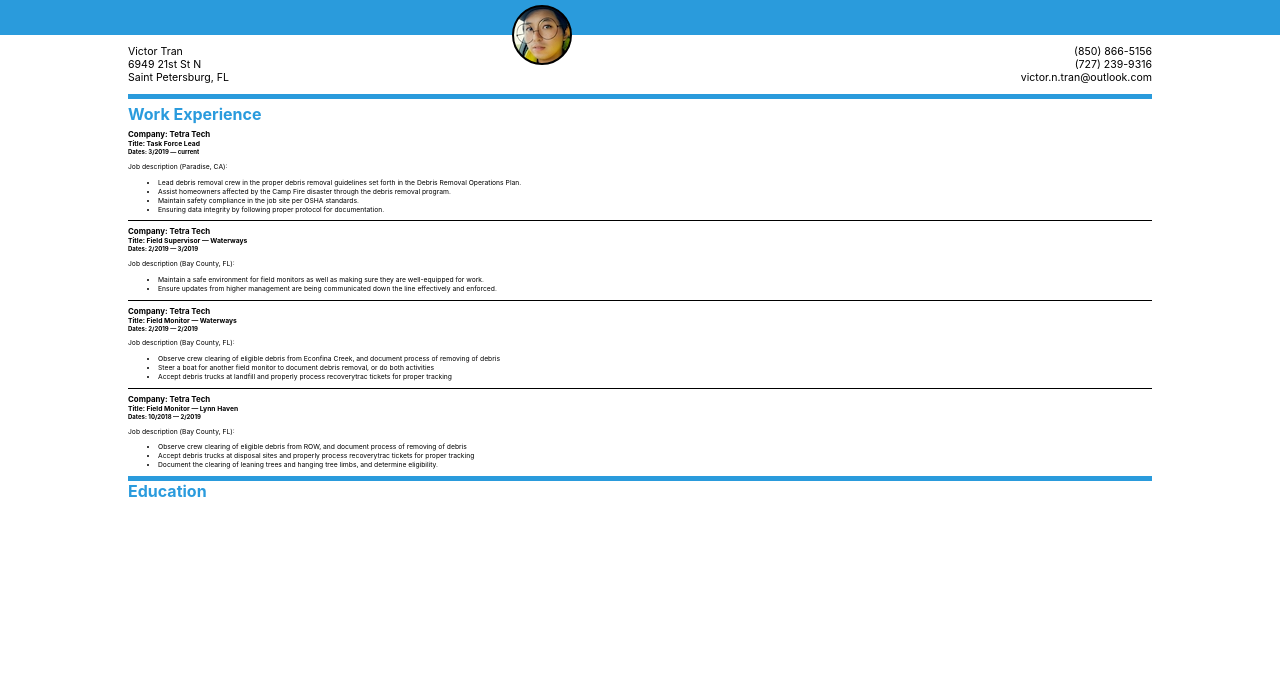
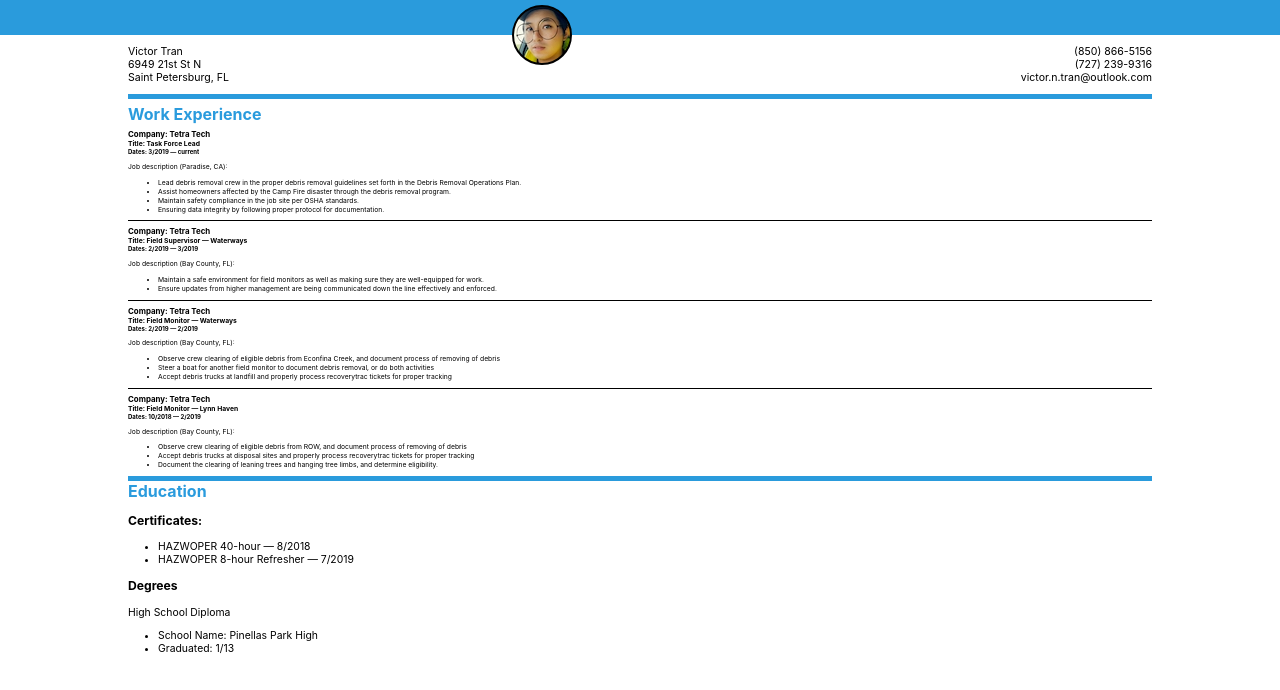
Before and after one commit to iVictoris/resume, a React (Create React App) app: page / in a window 1280 px wide. Shown: the top 690 px of the page. Built offline with nearby package versions, Linux system fonts and the light colour scheme.

Commit message:
add rest of ui

```diff
--- a/src/components/educationExperience/educationExperience.js
+++ b/src/components/educationExperience/educationExperience.js
@@ -1,18 +1,66 @@
-import React from 'react'
-import PropTypes from 'prop-types'
-import Title from '../title/title';
+import React from "react";
+import PropTypes from "prop-types";
+import Title from "../title/title";
+
+const certificates = [
+  {
+    name: "HAZWOPER 40-hour",
+    date: "8/2018"
+  },
+  {
+    name: "HAZWOPER 8-hour Refresher",
+    date: "7/2019"
+  }
+];
+
+const schools = [
+  {
+    name: "Pinellas Park High",
+    date: "1/13",
+    degree: "High School Diploma"
+  }
+];
 
 const EducationExperience = props => {
+  const certs = certificates.map(c => {
+    const { name, date } = c;
+    return (
+      <li>
+        {name} &mdash; {date}
+      </li>
+    );
+  });
+
+  const school = schools.map(s => {
+    const { name, date, degree } = s;
+
+    return (
+      <React.Fragment>
+        <div>{degree}</div>
+        <ul>
+          <li>School Name: {name}</li>
+          <li>Graduated: {date}</li>
+        </ul>
+      </React.Fragment>
+    );
+  });
+
   return (
-    <section className='education experience'>
-    <Title name='Education'/>
+    <section className="education experience">
+      <Title name="Education" />
+      <section className="certificates shrink">
+        <h3>Certificates:</h3>
+        <ul>{certs}</ul>
+      </section>
 
+      <section className="school shrink">
+        <h3>Degrees</h3>
+        <section className="details fx fdc">{school}</section>
+      </section>
     </section>
-  )
-}
+  );
+};
 
-EducationExperience.propTypes = {
+EducationExperience.propTypes = {};
 
-}
-
-export default EducationExperience
+export default EducationExperience;
```
